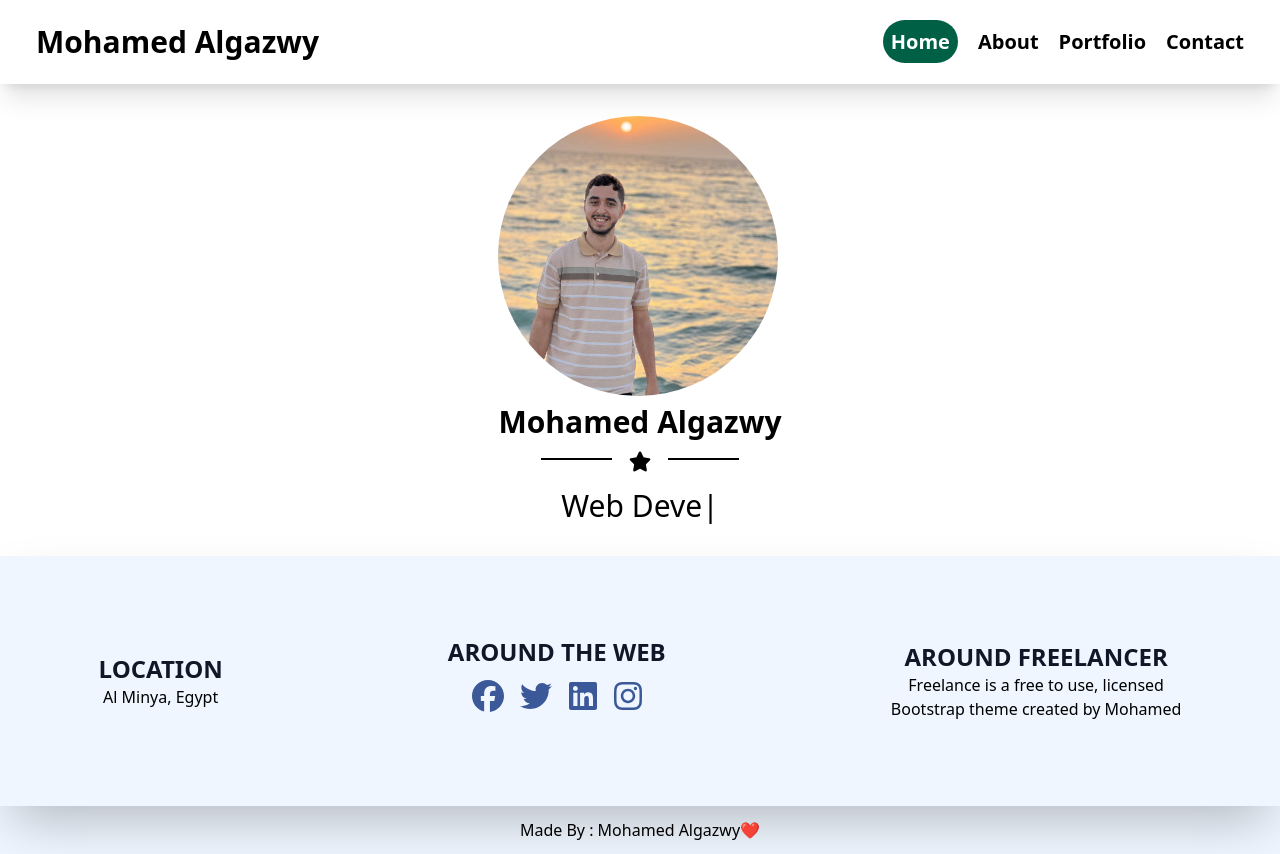
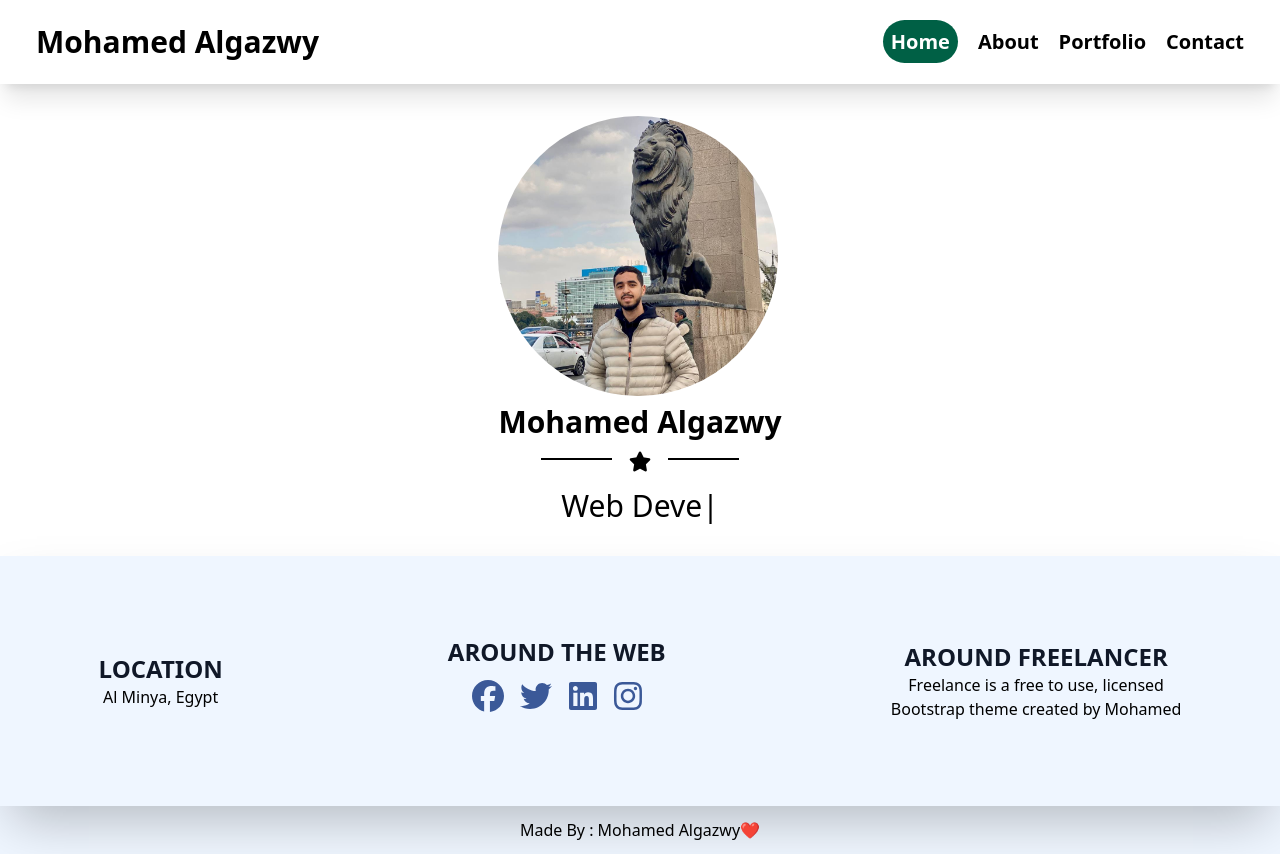
Before and after one commit to MohamedElgazwy/portfolio, a React (Vite) app: page / in a window 1280 px wide. Built offline with nearby package versions, Linux system fonts and the light colour scheme.

Commit message:
First change

```diff
--- a/src/pages/Home.jsx
+++ b/src/pages/Home.jsx
@@ -1,4 +1,4 @@
-import picture from "../assets/picture.jpg";
+import KasrAlneelPicture from "../assets/KasrAlneel.jpg";
 import AfterBefore from "../Components/AfterBefore/AfterBefore";
 import { ReactTyped } from "react-typed";
 const Home = ({ title }) => {
@@ -6,7 +6,7 @@ const Home = ({ title }) => {
     <div className=" p-8 flex items-center justify-center">
       <div>
         <img
-          src={picture}
+          src={KasrAlneelPicture}
           alt=""
           className="w-70 h-70 rounded-full object-cover border-amber-90"
         />
```
Also changed, not shown: src/assets/KasrAlneel.jpg (added).
